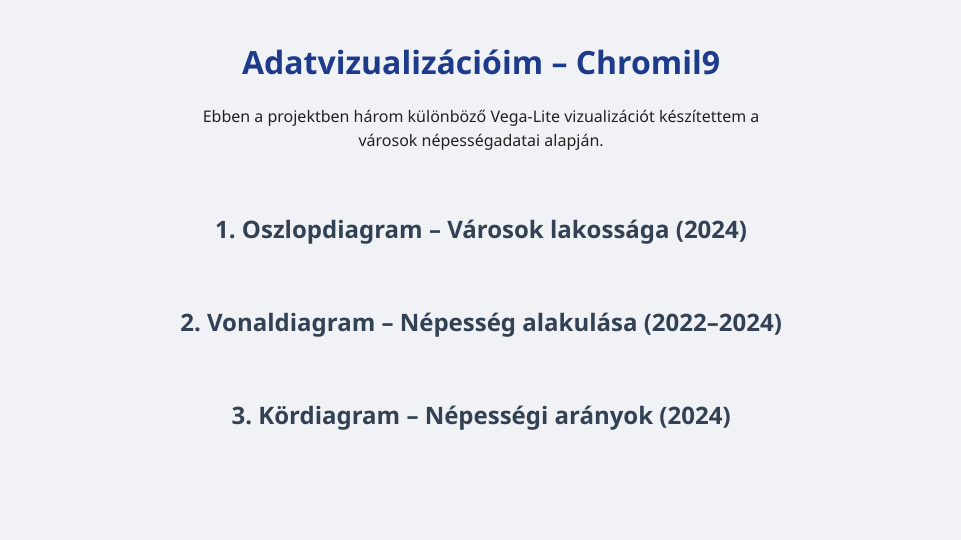
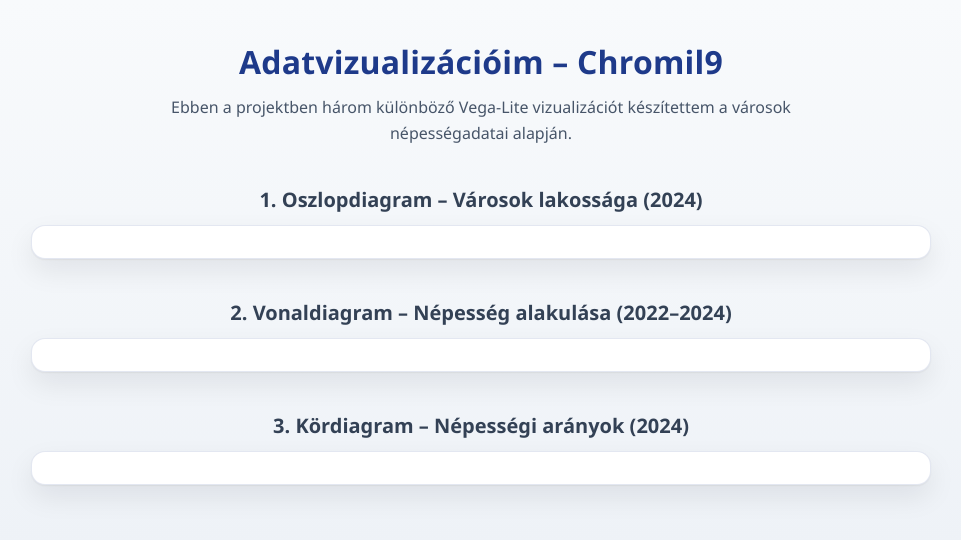
Before and after one commit to Chromil9/Chromil9.github.io, a plain HTML site: page index.html in a window 1280 px wide. Shown: the whole page, without its empty margins (159-1120 px from the left). Drawn offline with Linux system fonts and the light colour scheme; a script that the page names is missing.

Commit message:
3 modositott

```diff
--- a/index.html
+++ b/index.html
@@ -2,6 +2,7 @@
 <html lang="hu">
   <head>
     <meta charset="UTF-8" />
+    <meta name="viewport" content="width=device-width, initial-scale=1" />
     <title>Adatvizualizáció – Chromil9</title>
     <script src="https://cdn.jsdelivr.net/npm/vega@5"></script>
     <script src="https://cdn.jsdelivr.net/npm/vega-lite@5"></script>
@@ -29,6 +30,75 @@
       .chart {
         margin: 0 auto;
         width: 70%;
+      }
+    </style>
+    <style>
+      :root {
+        --bg-start: #f8fafc;
+        --bg-end: #eef2f7;
+        --text: #111827;
+        --primary: #1e3a8a;
+        --muted: #475569;
+        --card: #ffffff;
+        --ring: 30, 58, 138;
+      }
+
+      * { box-sizing: border-box; }
+
+      body {
+        font-family: "Segoe UI", system-ui, -apple-system, Arial, sans-serif;
+        color: var(--text);
+        margin: 0;
+        padding: 40px 16px;
+        text-align: center;
+        background: linear-gradient(180deg, var(--bg-start) 0%, var(--bg-end) 100%);
+        -webkit-font-smoothing: antialiased;
+      }
+
+      h1 {
+        color: var(--primary);
+        font-size: 2rem;
+        margin: 0 0 12px;
+        letter-spacing: 0.2px;
+      }
+
+      h2 {
+        margin: 40px 0 12px;
+        color: #334155;
+        font-size: 1.25rem;
+      }
+
+      p {
+        max-width: 720px;
+        margin: 0 auto 28px;
+        line-height: 1.6;
+        color: var(--muted);
+      }
+
+      .chart {
+        margin: 0 auto 24px;
+        width: min(900px, 100%);
+        background: var(--card);
+        border-radius: 14px;
+        padding: 16px;
+        box-shadow: 0 1px 2px rgba(0, 0, 0, 0.06), 0 12px 28px rgba(2, 8, 23, 0.08);
+        border: 1px solid rgba(var(--ring), 0.12);
+        animation: fadeUp 0.4s ease both;
+      }
+
+      .vega-embed,
+      .vega-embed > svg,
+      .vega-embed canvas { max-width: 100% !important; }
+
+      @keyframes fadeUp {
+        from { opacity: 0; transform: translateY(6px); }
+        to   { opacity: 1; transform: translateY(0); }
+      }
+
+      @media (max-width: 640px) {
+        body { padding: 24px 12px; }
+        h1 { font-size: 1.6rem; }
+        .chart { padding: 12px; }
       }
     </style>
   </head>
```
